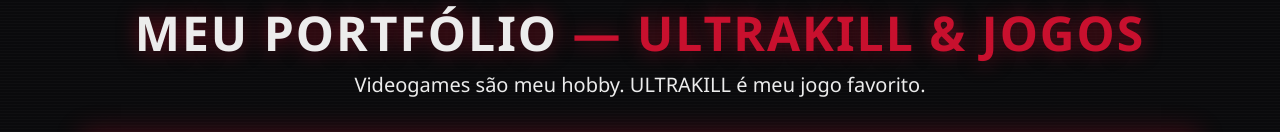
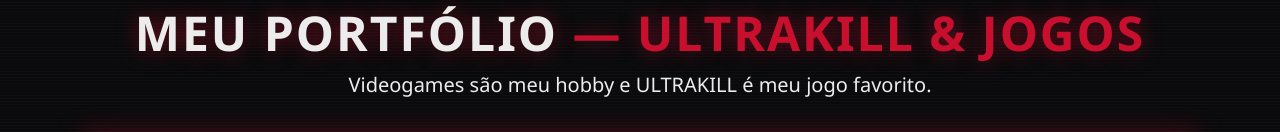
Before and after one commit to Yanlucas02/meu-portfolio-ultrakill, a plain HTML site: page index.html in a window 1280 px wide. Shown: the part 124-256 px from the top of the page. Drawn offline with nearby package versions, Linux system fonts and the light colour scheme.

Commit message:
Update portfolio header description for clarity

```diff
--- a/index.html
+++ b/index.html
@@ -61,7 +61,7 @@
 
     <header class="hero text-center mb-4">
       <h1 class="hero-title">Meu Portfólio <span class="text-blood">— ULTRAKILL & Jogos</span></h1>
-      <p class="lead mb-0">Videogames são meu hobby. ULTRAKILL é meu jogo favorito.</p>
+      <p class="lead mb-0">Videogames são meu hobby e  ULTRAKILL é meu jogo favorito.</p>
     </header>
 
     <!-- ============ CARROSSEL DE DESTAQUES ============ -->
```
